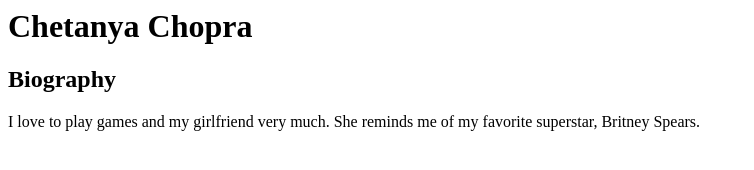
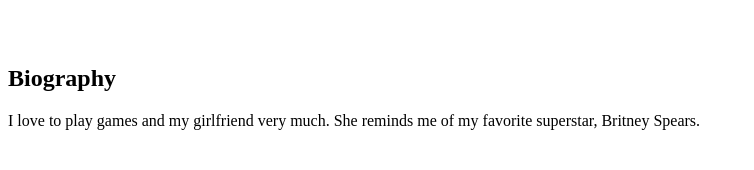
Before and after one commit to chetchop/chetchop.github.io, a plain HTML site: page index.html in a window 1280 px wide. Shown: the whole page, without its empty margins (0-754 px from the left). Drawn offline with Linux system fonts and the light colour scheme.

Commit message:
Update ChetanyaSIte.css

```diff
--- a/ChetanyaSIte.css
+++ b/ChetanyaSIte.css
@@ -1,4 +1,4 @@
-#headings h1{
+h1{
      color:white;
      margin:0px;
      padding:0px;
```
